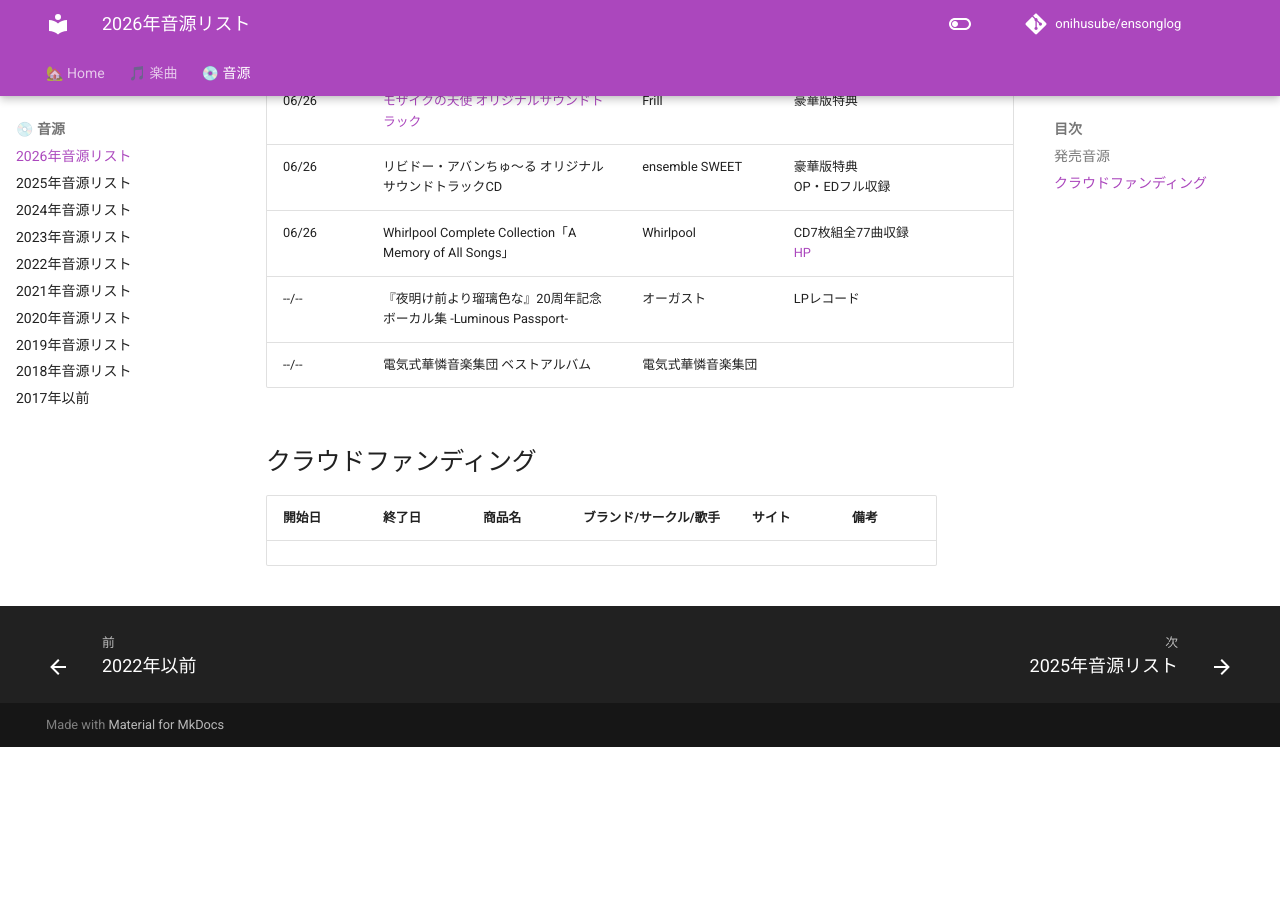
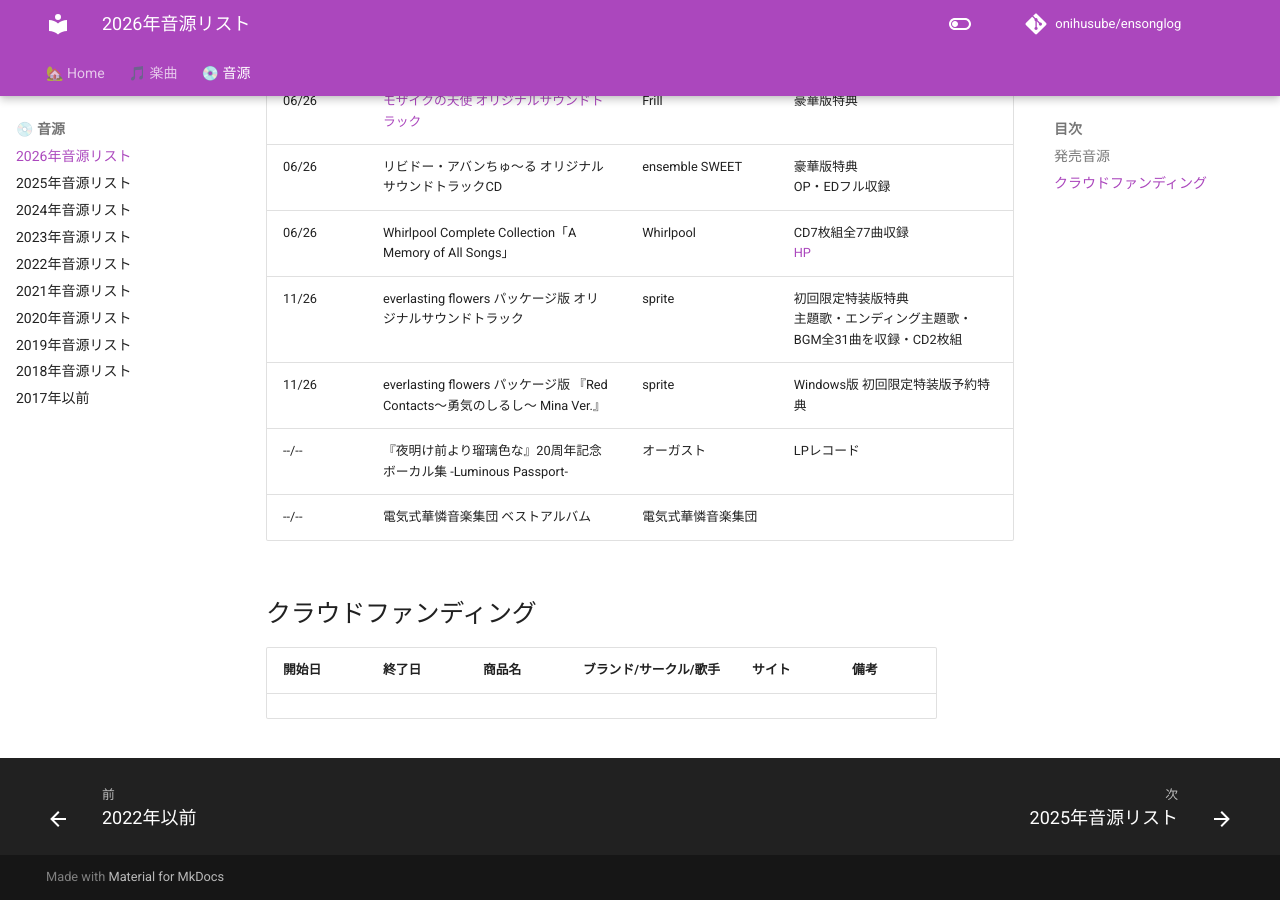
Before and after one commit to onihusube/ensonglog, an MkDocs documentation site: the page built from docs/2026/音源.md, in a window 1280 px wide and 900 px high, scrolled down 5246 px. Built offline with MkDocs 1.6.1 and Material for MkDocs 9.7.7, drawn with Linux system fonts in a browser that asks for light colours; comment, search, counter and statistics services are not loaded; before the commit the page ends 5993 px from its top, so only the background shows below that.

Commit message:
everlasting flowers パッケージ版 音源追加

```diff
--- a/docs/2026/音源.md
+++ b/docs/2026/音源.md
@@ -81,6 +81,8 @@
 | 06/26 | [モザイクの天使 オリジナルサウンドトラック](./音源個別/モザイクの天使オリジナルサウンドトラック.md) | Frill | 豪華版特典 |
 | 06/26 | リビドー・アバンちゅ～る オリジナルサウンドトラックCD | ensemble SWEET | 豪華版特典 </br> OP・EDフル収録 |
 | 06/26 | Whirlpool Complete Collection「A Memory of All Songs」 | Whirlpool | CD7枚組全77曲収録 </br> [HP](https://whirlpool.co.jp/20th/complete_collection.php) |
+| 11/26 | everlasting flowers パッケージ版 オリジナルサウンドトラック | sprite | 初回限定特装版特典 </br> 主題歌・エンディング主題歌・BGM全31曲を収録・CD2枚組 |
+| 11/26 | everlasting flowers パッケージ版 『Red Contacts〜勇気のしるし〜 Mina Ver.』 | sprite | Windows版 初回限定特装版予約特典 |
 | --/-- | 『夜明け前より瑠璃色な』20周年記念ボーカル集 -Luminous Passport- | オーガスト | LPレコード |
 | --/-- | 電気式華憐音楽集団 ベストアルバム | 電気式華憐音楽集団 |  |
 
```
